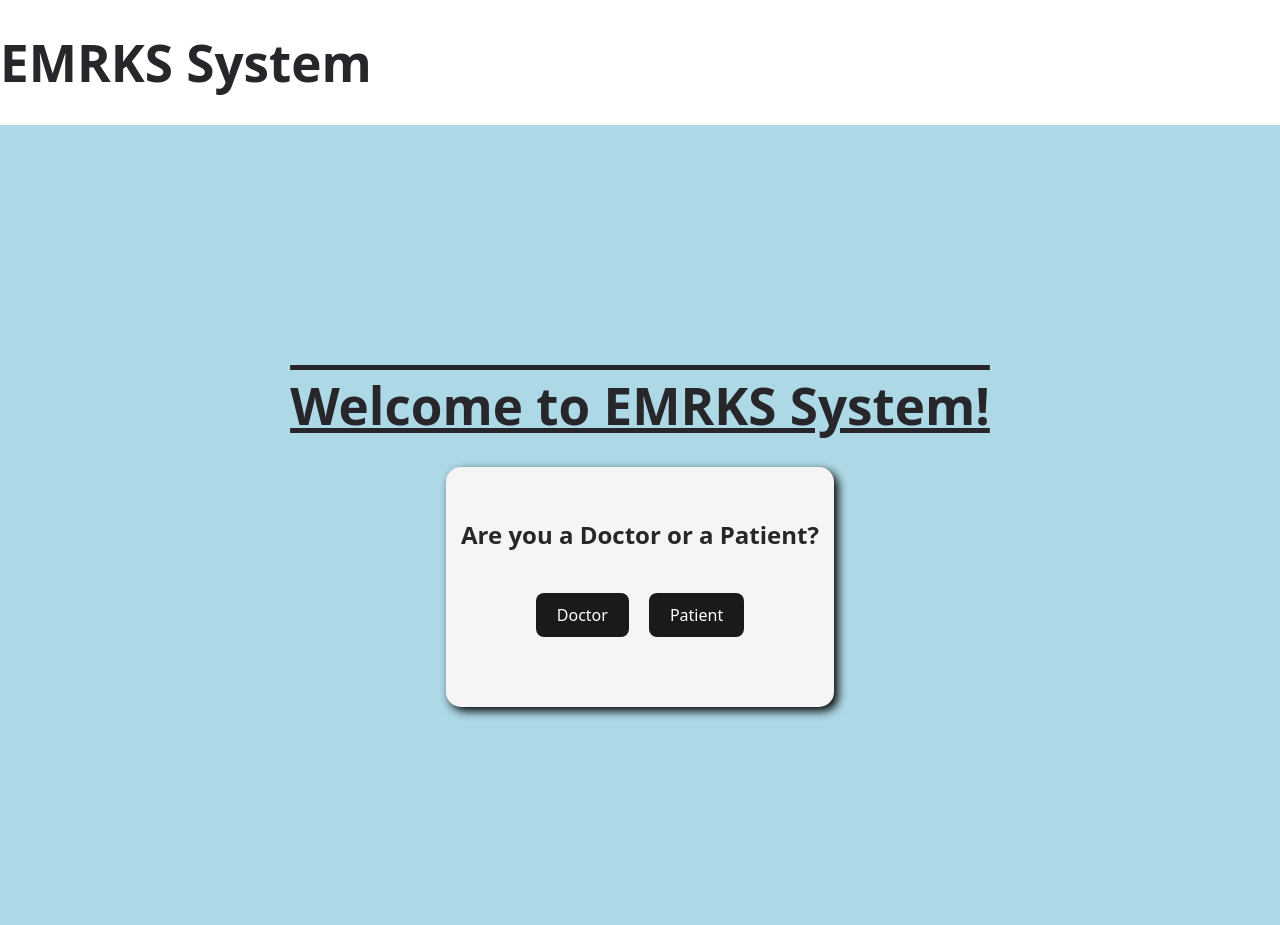
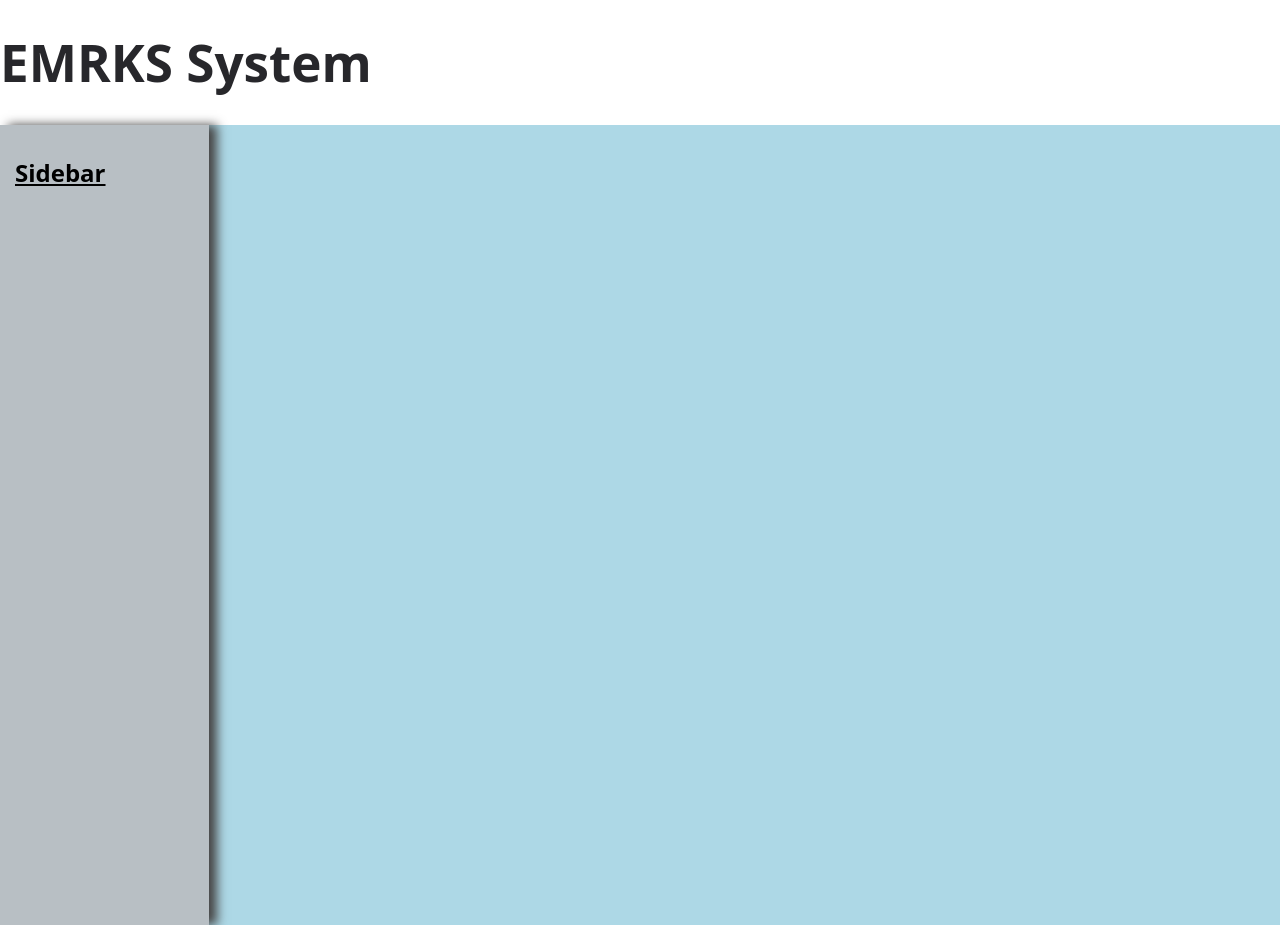
Before and after one commit to jbaremoney/emrks455, a React (Vite) app in the folder emrks455/client/: page / in a window 1280 px wide. Built offline with nearby package versions, Linux system fonts and the light colour scheme.

Commit message:
Working on home directory
starting on home page setup

```diff
--- a/emrks455/client/package.json
+++ b/emrks455/client/package.json
@@ -11,7 +11,9 @@
   },
   "dependencies": {
     "axios": "^1.8.4",
+    "date-fns": "^4.1.0",
     "react": "^19.0.0",
+    "react-big-calendar": "^1.18.0",
     "react-dom": "^19.0.0",
     "react-router-dom": "^7.4.0"
   },
--- a/emrks455/client/src/App.jsx
+++ b/emrks455/client/src/App.jsx
@@ -42,13 +42,13 @@ import TestDoctors from './pages/TestDoctors';
 import TestNotes from './pages/TestNotes';
 import TestPrescriptions from './pages/TestPrescriptions';
 import LoginPage from './pages/LoginPage'
-
+import HomePage from './pages/HomePage'
 
 function App() {
   return (
     <div >
       <h1>EMRKS System</h1>
-      <LoginPage />
+      <HomePage />
     </div>
   );
 }
--- a/emrks455/client/src/index.css
+++ b/emrks455/client/src/index.css
@@ -91,6 +91,18 @@ button:focus-visible {
   border-color: #ffffff;
 }
 
+#sidebar {
+  display: flex;
+  height: 100vh;
+  width: 250px;
+  justify-content: left;
+  align-items: left;
+  background-color: #b8bfc4;
+  position: relative;
+  z-index: 1;
+  box-shadow: 8px 0px 10px rgb(70, 69, 69);
+}
+
 .textfield {
   color: #000000;
   background-color: #cecdcd;
--- /dev/null
+++ b/emrks455/client/src/pages/HomePage.jsx
@@ -0,0 +1,22 @@
+import React, { useState } from 'react';
+import { Calendar, momentLocalizer } from 'react-big-calendar';
+import { parse, startOfWeek, getDay } from 'date-fns';
+import 'react-big-calendar/lib/css/react-big-calendar.css';
+
+function HomePage() {
+  return (
+    <div style={{ display: 'flex', height: '100vh', width: '100vw', justifyContent: 'left', alignItems: 'left',}}>
+      <div id="sidebar" style={{}}>
+        <h2 style={{padding: '10px 10px 10px 15px', color:'black', textDecorationLine: 'underline'}}>Sidebar</h2>
+      </div>
+
+      <div style={{ display: 'flex', height: '100vh', width: '100vw', justifyContent: 'center', alignItems: 'center', backgroundColor: 'lightblue' }}>
+
+      </div>
+
+    </div>
+
+  );
+}
+
+export default HomePage;
--- a/emrks455/client/src/pages/LoginPage.jsx
+++ b/emrks455/client/src/pages/LoginPage.jsx
@@ -27,8 +27,8 @@ function LoginPage() {
                 <div style={{ marginTop: '20px', display: 'flex', gap: '20px' }}>
                   <button class='fixed-button' onClick={() => handleRoleSelection('doctor')} style={{ padding: '10px 20px' }}>Doctor</button>
                   <button class='fixed-button' onClick={() => handleRoleSelection('patient')} style={{ padding: '10px 20px' }}>Patient</button>
-              </div>
-          </div>
+                </div>
+            </div>
         </div>
       ) : (
         <form class = 'wrapper' onSubmit={handleLogin} style={{ display: 'flex', flexDirection: 'column', width: '300px' }}>
```
Also changed, not shown: 1 other file (tests, documents, lock files or other folders).
